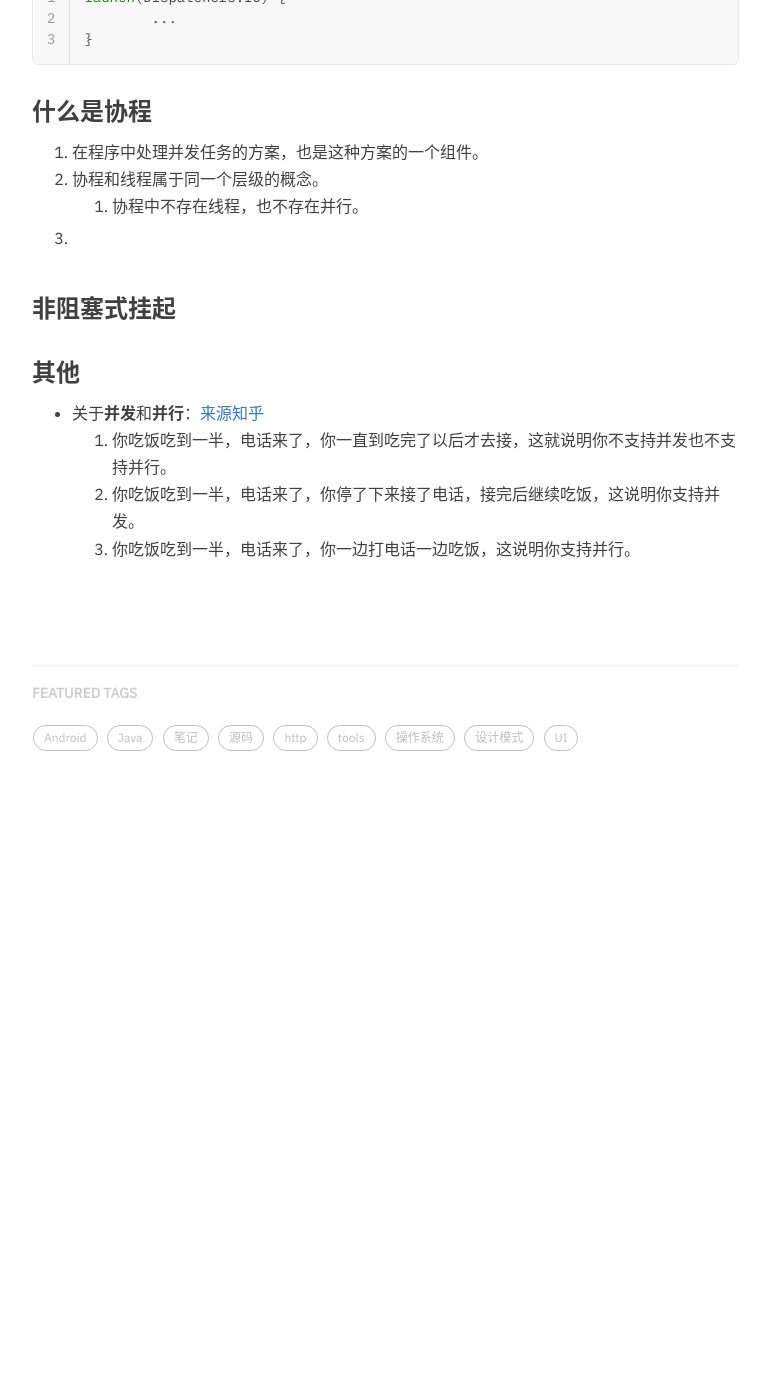
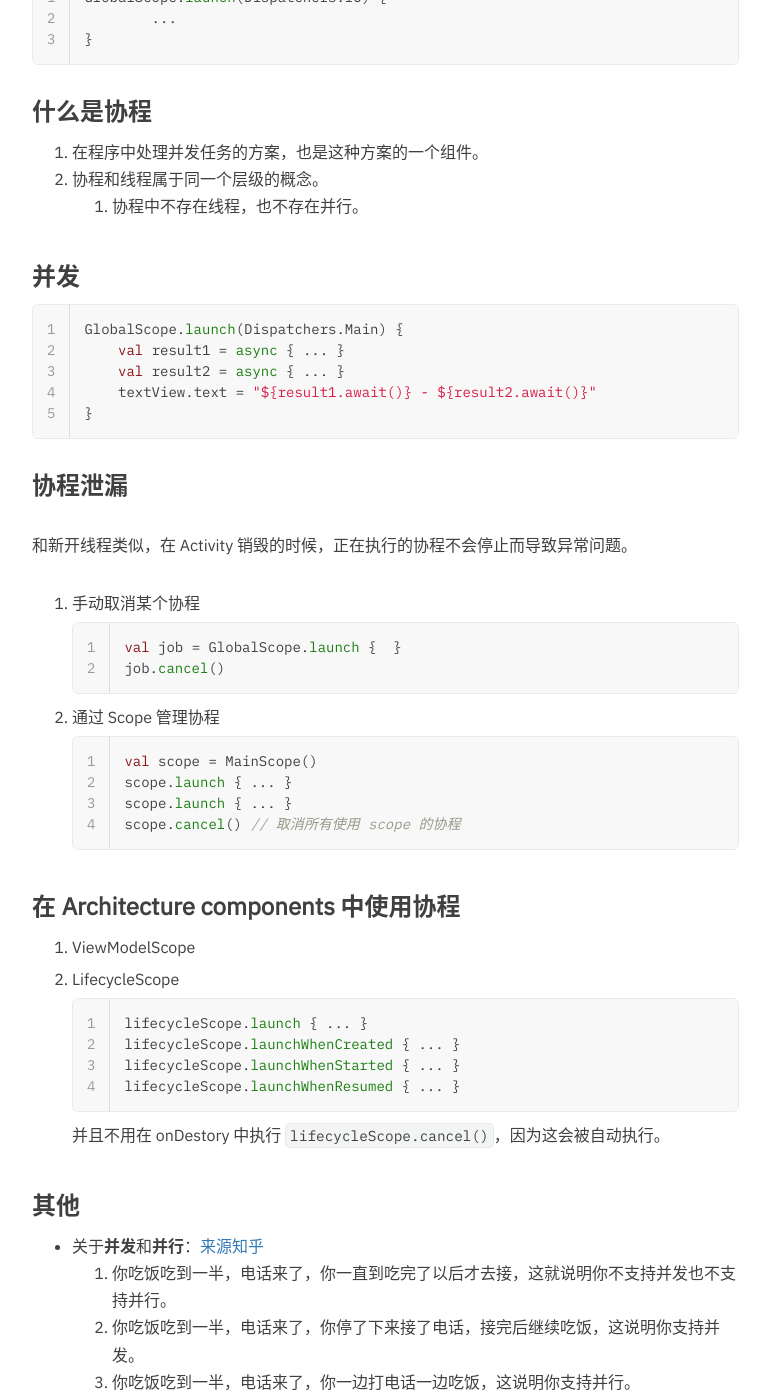
Before and after one commit to hurshi/hurshi.github.io, a Jekyll site: the page built from _posts/2020-04-20-kotlin_suspend.md, in a window 1280 px wide and 1400 px high, scrolled down 578 px. Shown: the whole window, without its empty margins (233-1003 px from the left). Built offline with Jekyll 4.4.1, drawn with Linux system fonts in a browser that asks for light colours; nearby versions of some CDN libraries; some web fonts are replaced; comment, search, counter and statistics services are not loaded; before the commit the page ends 1446 px from its top, so only the background shows below that.

Commit message:
fix suspend

````diff
--- a/_posts/2020-04-20-kotlin_suspend.md
+++ b/_posts/2020-04-20-kotlin_suspend.md
@@ -9,7 +9,7 @@ tags:
 ### 最简单的使用
 
 ```kotlin
-launch(Dispatchers.IO) {
+GlobalScope.launch(Dispatchers.IO) {
 	...
 }
 ```
@@ -17,12 +17,51 @@ launch(Dispatchers.IO) {
 1. 在程序中处理并发任务的方案，也是这种方案的一个组件。
 2. 协程和线程属于同一个层级的概念。
    1. 协程中不存在线程，也不存在并行。
-3.
 
+### 并发
 
-### 非阻塞式挂起
+```kotlin
+GlobalScope.launch(Dispatchers.Main) {
+    val result1 = async { ... }
+    val result2 = async { ... }
+    textView.text = "${result1.await()} - ${result2.await()}"
+}
+```
 
+### 协程泄漏
 
+和新开线程类似，在 Activity  销毁的时候，正在执行的协程不会停止而导致异常问题。
+
+1. 手动取消某个协程
+
+   ```kotlin
+   val job = GlobalScope.launch {  }
+   job.cancel()
+   ```
+
+2. 通过 Scope 管理协程
+
+   ```kotlin
+   val scope = MainScope()
+   scope.launch { ... }
+   scope.launch { ... }
+   scope.cancel() // 取消所有使用 scope 的协程
+   ```
+
+### 在 Architecture components 中使用协程
+
+1. ViewModelScope
+
+2. LifecycleScope
+
+   ```kotlin
+   lifecycleScope.launch { ... }
+   lifecycleScope.launchWhenCreated { ... }
+   lifecycleScope.launchWhenStarted { ... }
+   lifecycleScope.launchWhenResumed { ... }
+   ```
+
+   并且不用在 onDestory  中执行 `lifecycleScope.cancel()`，因为这会被自动执行。
 
 ### 其他
 
````
Also changed, not shown: other parts of _posts/2020-04-20-kotlin_suspend.md (+1 -0 lines).
